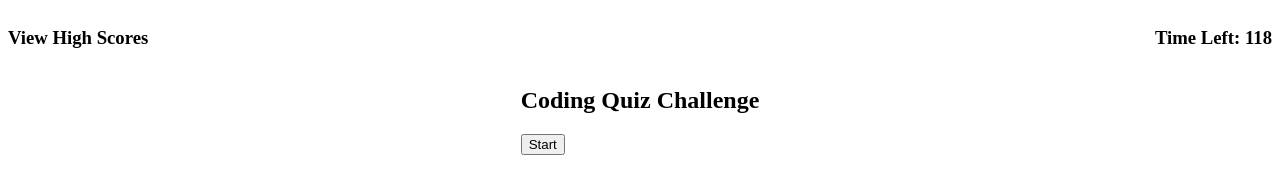
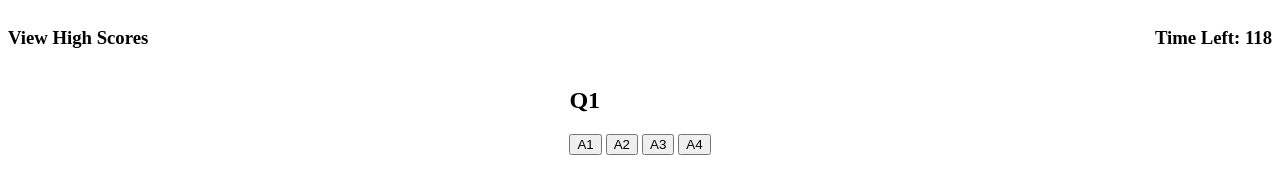
Before and after one commit to BobbyCharms/code-quiz, a plain HTML site: page index.html in a window 1280 px wide. Both pictures are taken after a click on the button "Start". Drawn offline with Linux system fonts and the light colour scheme.

Commit message:
adds questions and start step

```diff
--- a/assets/js/script.js
+++ b/assets/js/script.js
@@ -8,14 +8,85 @@
 // View High Schools is always visible in the upper left hand side
 
 // DEPENENCIES
+let questions = [
+    {
+        q: "Q1",
+        a: [
+            "A1",
+            "A2",
+            "A3",
+            "A4",
+        ],
+        ca: "A3",
+    },
+    {
+        q: "Q2",
+        a: [
+            "A1",
+            "A2",
+            "A3",
+            "A4",
+        ],
+        ca: "A4",
+    },
+    {
+        q: "Q3",
+        a: [
+            "A1",
+            "A2",
+            "A3",
+            "A4",
+        ],
+        ca: "A1",
+    },
+    {
+        q: "Q4",
+        a: [
+            "A1",
+            "A2",
+            "A3",
+            "A4",
+        ],
+        ca: "A3",
+    },
+]
 let startButton = document.querySelector("#start");
-let timeLeftEl = document.querySelector("#timeLeft")
+let timeLeftEl = document.querySelector("#timeLeft");
+let startDiv = document.querySelector("#startDiv");
+let questionsDiv = document.querySelector("#questions");
+let questionTitle = document.querySelector("#questionTitle");
+let answer1 = document.querySelector("#answer1");
+let answer2 = document.querySelector("#answer2");
+let answer3 = document.querySelector("#answer3");
+let answer4 = document.querySelector("#answer4");
 let timerID;
 let timeLeft = 120;
+let currentIndex = 0;
+let currentQuestion;
 // FUNCTIONS
 function oneSecondHandler() {
     timeLeft--;
     timeLeftEl.textContent = timeLeft;
+    if (timeLeft <= 0) {
+        endGame();
+    }
+}
+
+function endGame(){
+    // to be completed
+}
+function handleAnswer(event) {
+    // to be completed
+}
+
+function showQuestion(){
+    let currentQuestion = questions[currentIndex];
+    questionTitle.textContent = currentQuestion.q;
+    answer1.textContent = currentQuestion.a[0];
+    answer2.textContent = currentQuestion.a[1];
+    answer3.textContent = currentQuestion.a[2];
+    answer4.textContent = currentQuestion.a[3];
+    answer1.onclick = handleAnswer;
 }
 // USER INTERACTIONS
 // when the user clicks start, they are taken to the first question
@@ -24,6 +95,9 @@ function startGame() {
     // countdown timer at 120 seconds starts
     timerID = setInterval(oneSecondHandler, 1000);
     timeLeftEl.textContent = timeLeft;
+    startDiv.setAttribute("class", "hide");
+    questionsDiv.removeAttribute("class");
+    showQuestion();
     // user is prompted to select one of the answers
     // if correct answer is selected, next question is displayed
     // if incorrect answer is selected, 10 seconds is deducted from the timer
--- a/index.html
+++ b/index.html
@@ -14,12 +14,12 @@
         <h3>Time Left: <span id="timeLeft"></span></h3>
     </header>
     <main>
-        <div id="start-div">
+        <div id="startDiv">
             <h2>Coding Quiz Challenge</h2>
             <button id="start">Start</button>
         </div>
         <div id="questions" class="hide">
-            <h2 id="question-title">To be populated.</h2>
+            <h2 id="questionTitle">To be populated.</h2>
             <button id="answer1">Test Answer 1</button>
             <button id="answer2">Test Answer 2</button>
             <button id="answer3">Test Answer 3</button>
```
